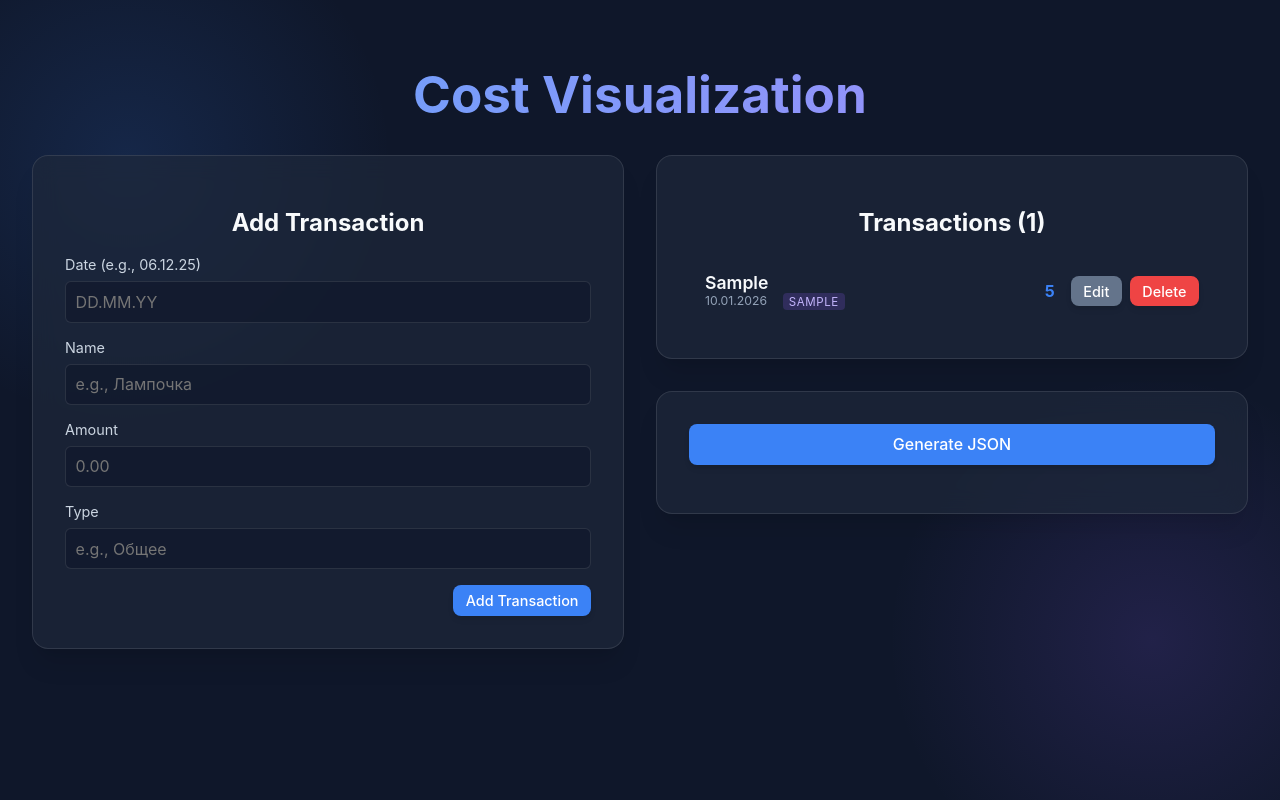
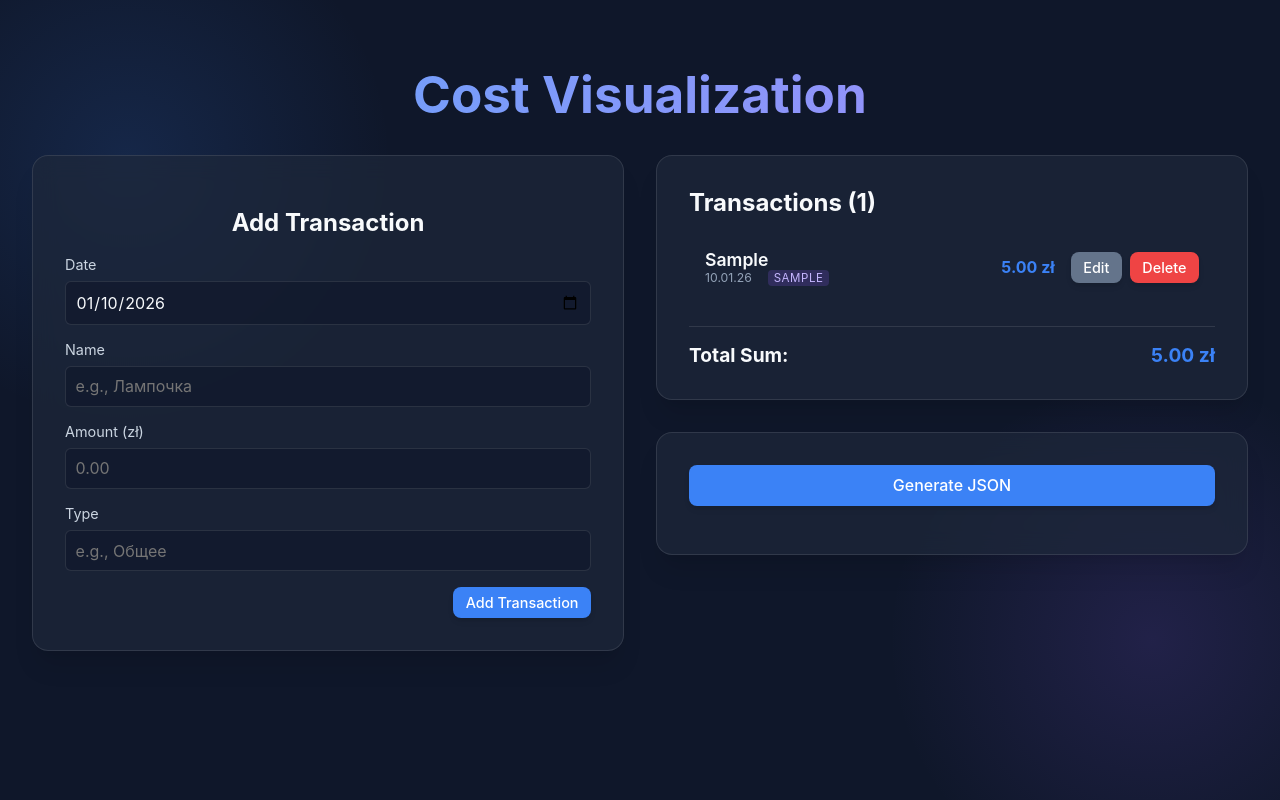
Before and after one commit to spoomyfly/Cost_visualization, a React (Vite) app: page / in a window 1280 px wide. Both pictures are taken after typing "Sample", "5", "Sample" into the empty fields and a click on the button "Add Transaction". Built offline with nearby package versions, Linux system fonts and the light colour scheme; no server answers.

Commit message:
adjustments

```diff
--- a/src/App.jsx
+++ b/src/App.jsx
@@ -1,4 +1,4 @@
-import React, { useState } from 'react';
+import React, { useState, useEffect } from 'react';
 import TransactionForm from './components/TransactionForm';
 import TransactionList from './components/TransactionList';
 
@@ -6,6 +6,19 @@ function App() {
   const [transactions, setTransactions] = useState([]);
   const [editingId, setEditingId] = useState(null);
   const [jsonOutput, setJsonOutput] = useState('');
+  const [rates, setRates] = useState(null);
+
+  useEffect(() => {
+    // Fetch rates for PLN base
+    fetch('https://open.er-api.com/v6/latest/PLN')
+      .then(res => res.json())
+      .then(data => {
+        if (data && data.rates) {
+          setRates(data.rates);
+        }
+      })
+      .catch(err => console.error("Failed to fetch rates:", err));
+  }, []);
 
   const normalizeType = (type) => {
     if (!type) return '';
@@ -76,6 +89,7 @@ function App() {
             transactions={transactions}
             onEdit={handleEdit}
             onDelete={handleDelete}
+            rates={rates}
           />
 
           {transactions.length > 0 && (
--- a/src/components/TransactionForm.jsx
+++ b/src/components/TransactionForm.jsx
@@ -8,12 +8,35 @@ const TransactionForm = ({ onSave, editingTransaction, onCancelEdit }) => {
     type: ''
   });
 
+  // Helper to format Date object to DD.MM.YY
+  const formatDateToDisplay = (dateStr) => {
+    if (!dateStr) return '';
+    const date = new Date(dateStr);
+    if (isNaN(date.getTime())) return '';
+    const day = String(date.getDate()).padStart(2, '0');
+    const month = String(date.getMonth() + 1).padStart(2, '0');
+    const year = String(date.getFullYear()).slice(-2);
+    return `${day}.${month}.${year}`;
+  };
+
+  // Helper to format DD.MM.YY to YYYY-MM-DD for input[type="date"]
+  const formatDateToInput = (displayDate) => {
+    if (!displayDate) return new Date().toISOString().split('T')[0];
+    const parts = displayDate.split('.');
+    if (parts.length !== 3) return '';
+    const [day, month, year] = parts;
+    return `20${year}-${month}-${day}`;
+  };
+
   useEffect(() => {
     if (editingTransaction) {
-      setFormData(editingTransaction);
+      setFormData({
+        ...editingTransaction,
+        date: formatDateToInput(editingTransaction.date)
+      });
     } else {
       setFormData({
-        date: new Date().toLocaleDateString('ru-RU'), // Default to today, formatted roughly
+        date: new Date().toISOString().split('T')[0],
         name: '',
         amount: '',
         type: ''
@@ -31,14 +54,17 @@ const TransactionForm = ({ onSave, editingTransaction, onCancelEdit }) => {
 
   const handleSubmit = (e) => {
     e.preventDefault();
+
     onSave({
-      ...formData,
-      amount: parseFloat(formData.amount) || 0
+      date: formatDateToDisplay(formData.date),
+      name: formData.name,
+      amount: parseFloat(parseFloat(formData.amount).toFixed(2)) || 0,
+      type: formData.type
     });
-    // Reset form if not editing (or handled by parent)
+
     if (!editingTransaction) {
       setFormData({
-        date: '',
+        date: new Date().toISOString().split('T')[0],
         name: '',
         amount: '',
         type: ''
@@ -50,14 +76,13 @@ const TransactionForm = ({ onSave, editingTransaction, onCancelEdit }) => {
     <form onSubmit={handleSubmit} className="card animate-fade-in">
       <h2>{editingTransaction ? 'Edit Transaction' : 'Add Transaction'}</h2>
       <div className="form-group">
-        <label htmlFor="date">Date (e.g., 06.12.25)</label>
+        <label htmlFor="date">Date</label>
         <input
-          type="text"
+          type="date"
           id="date"
           name="date"
           value={formData.date}
           onChange={handleChange}
-          placeholder="DD.MM.YY"
           required
         />
       </div>
@@ -74,7 +99,7 @@ const TransactionForm = ({ onSave, editingTransaction, onCancelEdit }) => {
         />
       </div>
       <div className="form-group">
-        <label htmlFor="amount">Amount</label>
+        <label htmlFor="amount">Amount (zł)</label>
         <input
           type="number"
           id="amount"
--- a/src/components/TransactionList.jsx
+++ b/src/components/TransactionList.jsx
@@ -1,6 +1,7 @@
-import React from 'react';
+import React, { useState } from 'react';
 
-const TransactionList = ({ transactions, onEdit, onDelete }) => {
+const TransactionList = ({ transactions, onEdit, onDelete, rates }) => {
+    const [displayCurrency, setDisplayCurrency] = useState('');
     if (transactions.length === 0) {
         return (
             <div className="card animate-fade-in" style={{ textAlign: 'center', color: '#94a3b8' }}>
@@ -9,11 +10,36 @@ const TransactionList = ({ transactions, onEdit, onDelete }) => {
         );
     }
 
+    const totalSum = transactions.reduce((sum, t) => sum + (parseFloat(t.amount) || 0), 0);
+
+    const getConvertedAmount = (amountPLN) => {
+        if (!displayCurrency || !rates || !rates[displayCurrency]) return null;
+        const rate = rates[displayCurrency];
+        return (amountPLN * rate).toFixed(2);
+    };
+
     return (
         <div className="card animate-fade-in">
-            <h2>Transactions ({transactions.length})</h2>
+            <div style={{ display: 'flex', justifyContent: 'space-between', alignItems: 'center', marginBottom: '1rem' }}>
+                <h2 style={{ margin: 0 }}>Transactions ({transactions.length})</h2>
+                {rates && (
+                    <select
+                        value={displayCurrency}
+                        onChange={(e) => setDisplayCurrency(e.target.value)}
+                        style={{ width: 'auto', padding: '0.4em' }}
+                    >
+                        <option value="">Convert to...</option>
+                        <option value="EUR">EUR (€)</option>
+                        <option value="USD">USD ($)</option>
+                        <option value="BYN">BYN (Br)</option>
+                        <option value="RUB">RUB (₽)</option>
+                    </select>
+                )}
+            </div>
             <ul className="transaction-list">
-                {transactions.map((transaction) => (
+                {transactions.map((transaction) => {
+                    const converted = getConvertedAmount(transaction.amount);
+                    return (
                         <li key={transaction.id} className="transaction-item">
                             <div className="transaction-details">
                                 <div className="transaction-name">{transaction.name}</div>
@@ -22,8 +48,15 @@ const TransactionList = ({ transactions, onEdit, onDelete }) => {
                                     <span className="transaction-type">{transaction.type}</span>
                                 </div>
                             </div>
-                        <div style={{ marginRight: '1rem', fontWeight: 'bold', color: '#3b82f6' }}>
-                            {transaction.amount}
+                            <div style={{ marginRight: '1rem', textAlign: 'right' }}>
+                                <div style={{ fontWeight: 'bold', color: '#3b82f6' }}>
+                                    {Number(transaction.amount).toFixed(2)} zł
+                                </div>
+                                {converted && (
+                                    <div style={{ fontSize: '0.85em', color: '#94a3b8' }}>
+                                        ≈ {converted} {displayCurrency}
+                                    </div>
+                                )}
                             </div>
                             <div className="actions">
                                 <button className="secondary" onClick={() => onEdit(transaction)}>
@@ -34,8 +67,30 @@ const TransactionList = ({ transactions, onEdit, onDelete }) => {
                                 </button>
                             </div>
                         </li>
-                ))}
+                    );
+                })}
             </ul>
+
+            <div style={{
+                marginTop: '1.5rem',
+                paddingTop: '1rem',
+                borderTop: '1px solid var(--glass-border)',
+                display: 'flex',
+                justifyContent: 'space-between',
+                alignItems: 'center',
+                fontSize: '1.2em',
+                fontWeight: 'bold'
+            }}>
+                <span>Total Sum:</span>
+                <div style={{ textAlign: 'right' }}>
+                    <div style={{ color: '#3b82f6' }}>{totalSum.toFixed(2)} zł</div>
+                    {displayCurrency && rates && rates[displayCurrency] && (
+                        <div style={{ fontSize: '0.8em', color: '#94a3b8' }}>
+                            ≈ {(totalSum * rates[displayCurrency]).toFixed(2)} {displayCurrency}
+                        </div>
+                    )}
+                </div>
+            </div>
         </div>
     );
 };
```
Lines whose indentation alone changed are shown as unchanged.
